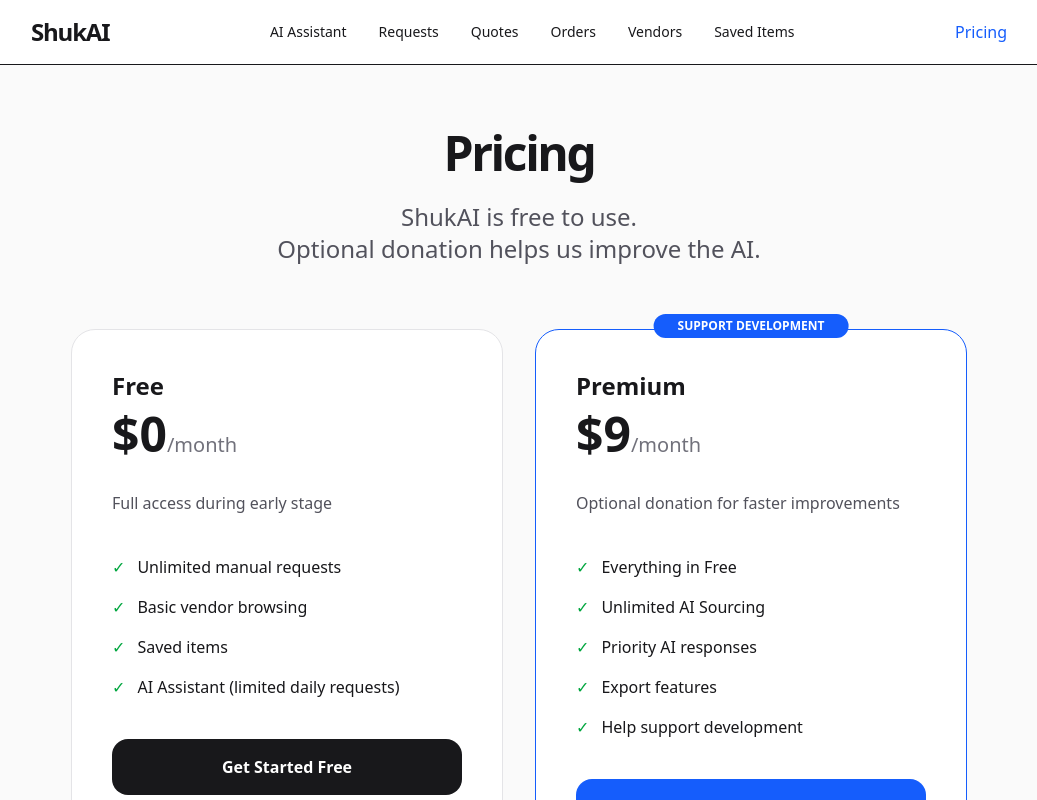
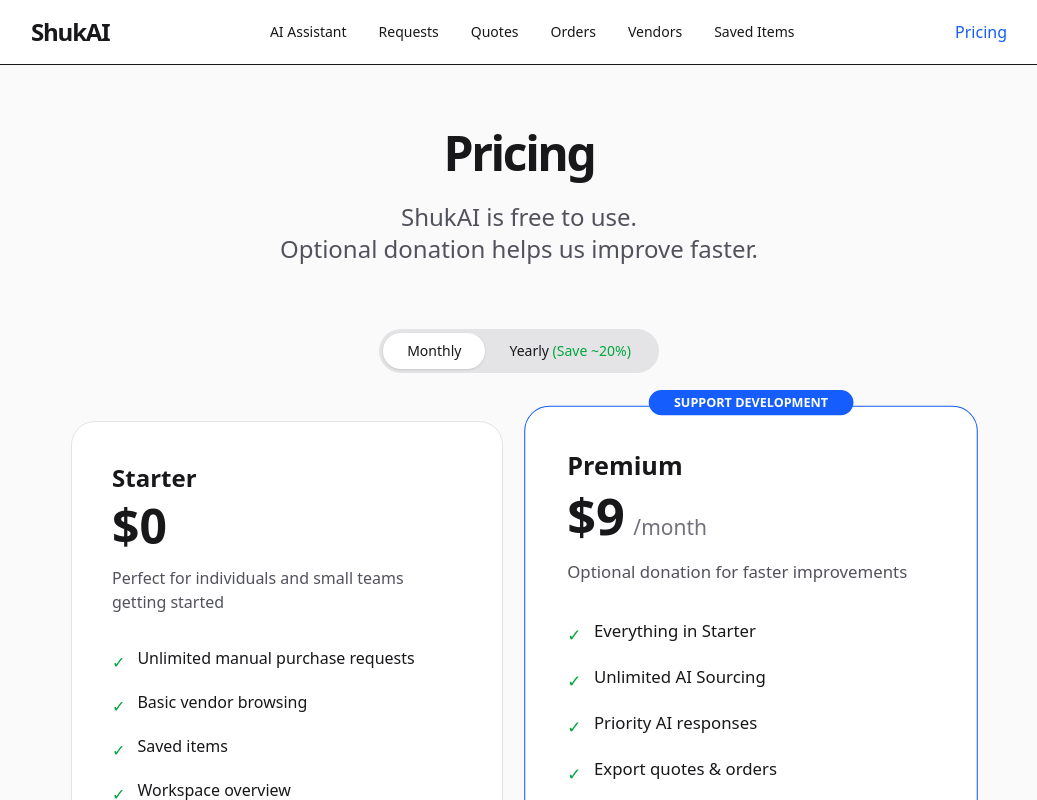
Before and after one commit to Gr33nstonecorp/shuka, a Next.js app: page /pricing in a window 1280 px wide. Shown: the top 800 px of the page, without its empty margins (121-1158 px from the left). Built offline with nearby package versions, Linux system fonts and the light colour scheme.

Commit message:
Refactor pricing page with yearly/monthly toggle

```diff
--- a/app/pricing/page.tsx
+++ b/app/pricing/page.tsx
@@ -1,64 +1,124 @@
 "use client";
 
 import Link from "next/link";
+import { useState } from "react";
 
 export default function PricingPage() {
+  const [isYearly, setIsYearly] = useState(false);
+
+  const plans = [
+    {
+      name: "Starter",
+      price: 0,
+      period: "",
+      description: "Perfect for individuals and small teams getting started",
+      features: [
+        "Unlimited manual purchase requests",
+        "Basic vendor browsing",
+        "Saved items",
+        "Workspace overview",
+        "Email support",
+        "Limited AI sourcing (10 requests/day)",
+      ],
+      cta: "Get Started Free",
+      href: "/assistant",
+      popular: false,
+    },
+    {
+      name: "Premium",
+      price: isYearly ? 89 : 9,
+      period: isYearly ? "/year" : "/month",
+      description: "Optional donation for faster improvements",
+      features: [
+        "Everything in Starter",
+        "Unlimited AI Sourcing",
+        "Priority AI responses",
+        "Export quotes & orders",
+        "Advanced vendor matching",
+        "Priority support",
+      ],
+      cta: "Make a Donation ($9/mo)",
+      href: "#", // We'll connect Stripe later if needed
+      popular: true,
+    },
+  ];
+
   return (
     <main className="min-h-screen bg-zinc-50 dark:bg-zinc-950 text-zinc-900 dark:text-zinc-100 py-16 px-6">
       <div className="max-w-5xl mx-auto">
         <div className="text-center mb-16">
           <h1 className="text-5xl font-black tracking-tighter mb-6">Pricing</h1>
-          <p className="text-2xl text-zinc-600 dark:text-zinc-400">
-            ShukAI is free to use.<br />Optional donation helps us improve the AI.
+          <p className="text-2xl text-zinc-600 dark:text-zinc-400 max-w-2xl mx-auto">
+            ShukAI is free to use.<br />Optional donation helps us improve faster.
           </p>
         </div>
 
-        <div className="grid md:grid-cols-2 gap-8 max-w-4xl mx-auto">
-          {/* Free Tier */}
-          <div className="bg-white dark:bg-zinc-900 border border-zinc-200 dark:border-zinc-800 rounded-3xl p-10">
-            <h3 className="text-2xl font-semibold mb-2">Free</h3>
-            <div className="text-5xl font-black mb-8">$0<span className="text-xl font-normal text-zinc-500">/month</span></div>
-            <p className="text-zinc-600 dark:text-zinc-400 mb-10">Full access during early stage</p>
-
-            <ul className="space-y-4 mb-10">
-              <li className="flex gap-3"><span className="text-green-600">✓</span> Unlimited manual requests</li>
-              <li className="flex gap-3"><span className="text-green-600">✓</span> Basic vendor browsing</li>
-              <li className="flex gap-3"><span className="text-green-600">✓</span> Saved items</li>
-              <li className="flex gap-3"><span className="text-green-600">✓</span> AI Assistant (limited daily requests)</li>
-            </ul>
-
-            <Link href="/assistant" className="block text-center py-4 bg-zinc-900 text-white rounded-2xl font-semibold hover:bg-black">
-              Get Started Free
-            </Link>
+        <div className="flex justify-center mb-12">
+          <div className="bg-zinc-200 dark:bg-zinc-800 rounded-full p-1 flex">
+            <button
+              onClick={() => setIsYearly(false)}
+              className={`px-6 py-2 rounded-full text-sm font-medium transition ${!isYearly ? "bg-white dark:bg-zinc-900 shadow" : ""}`}
+            >
+              Monthly
+            </button>
+            <button
+              onClick={() => setIsYearly(true)}
+              className={`px-6 py-2 rounded-full text-sm font-medium transition ${isYearly ? "bg-white dark:bg-zinc-900 shadow" : ""}`}
+            >
+              Yearly <span className="text-green-600">(Save ~20%)</span>
+            </button>
+          </div>
         </div>
 
-          {/* Suggested Donation Tier */}
-          <div className="bg-white dark:bg-zinc-900 border border-blue-600 rounded-3xl p-10 relative">
+        <div className="grid md:grid-cols-2 gap-8 max-w-4xl mx-auto">
+          {plans.map((plan) => (
+            <div
+              key={plan.name}
+              className={`bg-white dark:bg-zinc-900 border rounded-3xl p-10 relative ${
+                plan.popular ? "border-blue-600 scale-105" : "border-zinc-200 dark:border-zinc-800"
+              }`}
+            >
+              {plan.popular && (
                 <div className="absolute -top-4 left-1/2 -translate-x-1/2 bg-blue-600 text-white text-xs font-semibold px-6 py-1 rounded-full">
                   SUPPORT DEVELOPMENT
                 </div>
+              )}
 
-            <h3 className="text-2xl font-semibold mb-2">Premium</h3>
-            <div className="text-5xl font-black mb-8">$9<span className="text-xl font-normal text-zinc-500">/month</span></div>
-            <p className="text-zinc-600 dark:text-zinc-400 mb-10">Optional donation for faster improvements</p>
+              <div className="mb-8">
+                <h3 className="text-2xl font-semibold mb-2">{plan.name}</h3>
+                <div className="flex items-baseline">
+                  <span className="text-5xl font-black">${plan.price}</span>
+                  <span className="text-xl text-zinc-500 ml-2">{plan.period}</span>
+                </div>
+                <p className="text-zinc-600 dark:text-zinc-400 mt-4">{plan.description}</p>
+              </div>
 
               <ul className="space-y-4 mb-10">
-              <li className="flex gap-3"><span className="text-green-600">✓</span> Everything in Free</li>
-              <li className="flex gap-3"><span className="text-green-600">✓</span> Unlimited AI Sourcing</li>
-              <li className="flex gap-3"><span className="text-green-600">✓</span> Priority AI responses</li>
-              <li className="flex gap-3"><span className="text-green-600">✓</span> Export features</li>
-              <li className="flex gap-3"><span className="text-green-600">✓</span> Help support development</li>
+                {plan.features.map((feature, i) => (
+                  <li key={i} className="flex items-start gap-3">
+                    <span className="text-green-600 mt-1">✓</span>
+                    <span>{feature}</span>
+                  </li>
+                ))}
               </ul>
 
-            <Link href="#" className="block text-center py-4 bg-blue-600 text-white rounded-2xl font-semibold hover:bg-blue-700">
-              Make a Donation ($9/mo)
+              <Link
+                href={plan.href}
+                className={`block text-center py-4 rounded-2xl font-semibold transition ${
+                  plan.popular
+                    ? "bg-blue-600 text-white hover:bg-blue-700"
+                    : "bg-zinc-900 text-white hover:bg-black"
+                }`}
+              >
+                {plan.cta}
               </Link>
             </div>
+          ))}
         </div>
 
         <div className="text-center mt-16 text-sm text-zinc-500">
           ShukAI is currently free for everyone.<br />
-          Optional $9/month donation helps us improve the AI faster.
+          The $9/month donation is optional and helps us improve the AI faster.
         </div>
       </div>
     </main>
```
Lines whose indentation alone changed are shown as unchanged.
